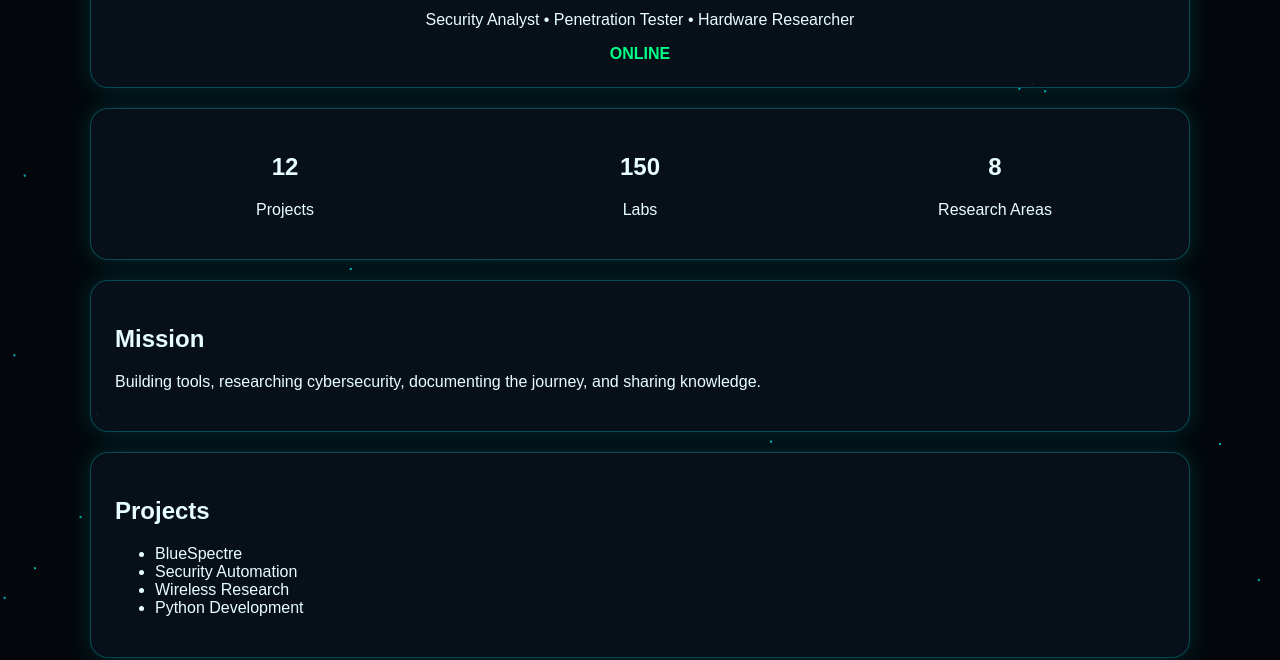
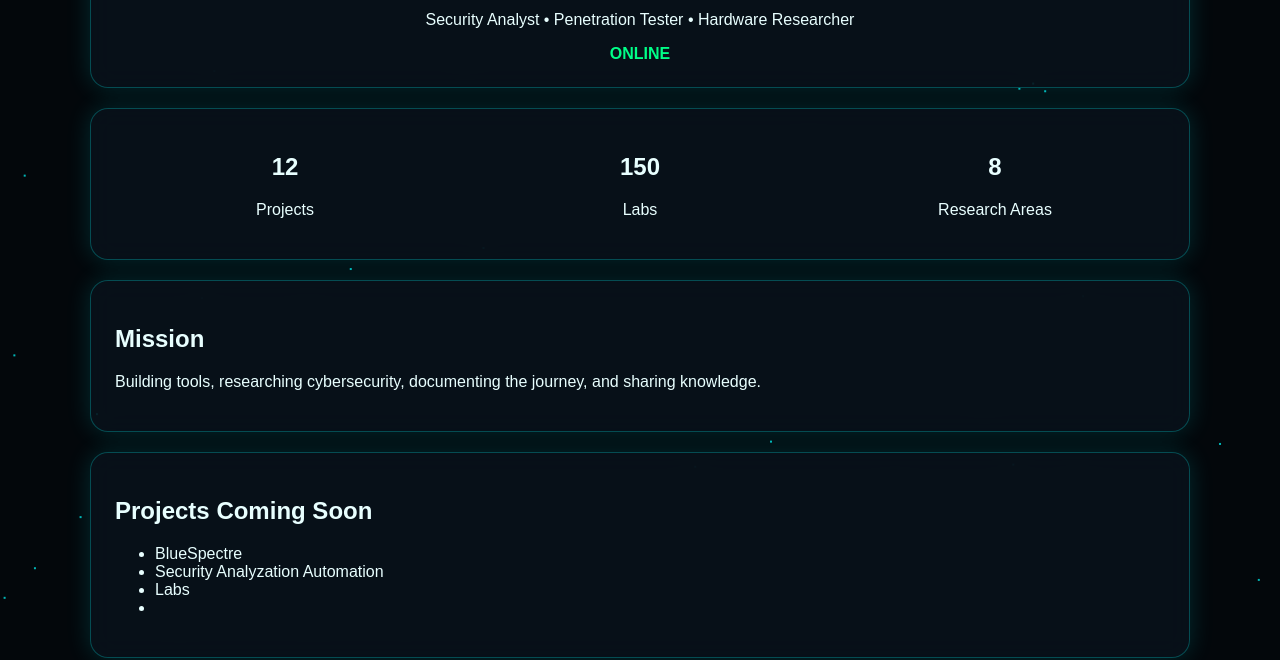
Before and after one commit to 0xbrandn-cloud/0xbrandn-site, a plain HTML site: page index.html in a window 1280 px wide. Shown: the part 173-833 px from the top of the page. Drawn offline with Linux system fonts and the light colour scheme.

Commit message:
Update index.html

```diff
--- a/index.html
+++ b/index.html
@@ -36,12 +36,12 @@ AUTHORIZATION GRANTED.
 </section>
 
 <section class="glass">
-<h2>Projects</h2>
+<h2>Projects Coming Soon</h2>
 <ul>
 <li>BlueSpectre</li>
-<li>Security Automation</li>
-<li>Wireless Research</li>
-<li>Python Development</li>
+<li>Security Analyzation Automation</li>
+<li>Labs</li>
+<li></li>
 </ul>
 </section>
 
```
